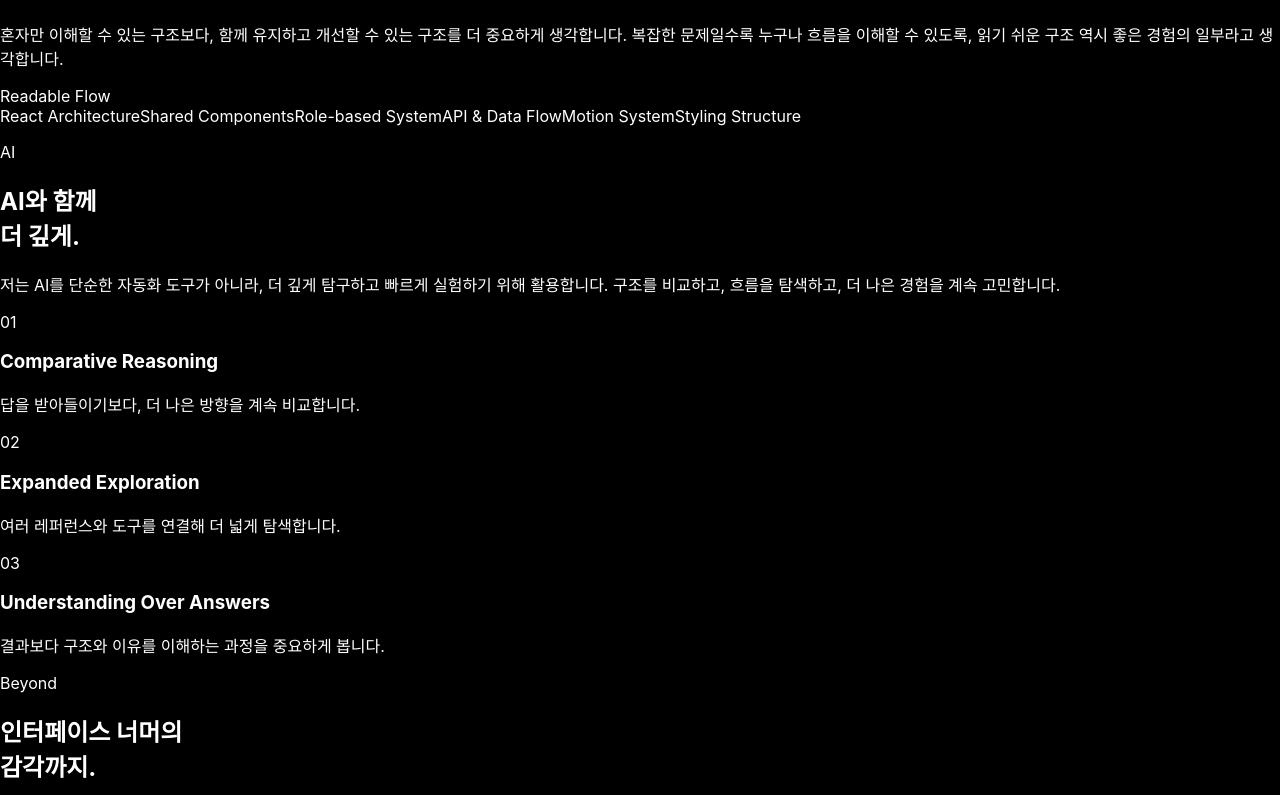
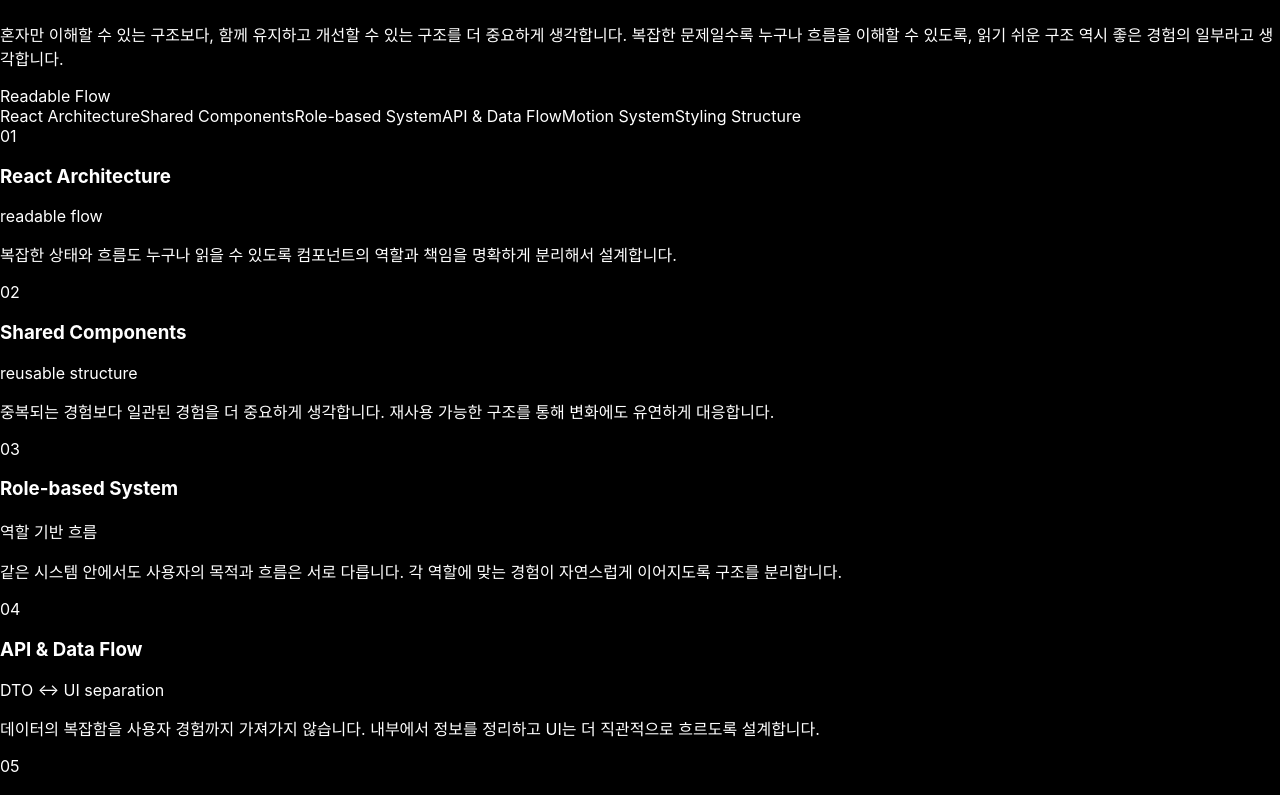
Before and after one commit to bom0320/web-portfolio, a Next.js app: page / in a window 1280 px wide. Shown: the part 9980-10775 px from the top of the page. Built offline with nearby package versions, Linux system fonts and the light colour scheme.

Commit message:
refactor: switch to using data

```diff
--- a/src/components/features/capability/experience/structure/StructureCapabilityBlock.tsx
+++ b/src/components/features/capability/experience/structure/StructureCapabilityBlock.tsx
@@ -1,3 +1,5 @@
+import { STRUCTURE_CAPABILITY_ITEMS } from "@/data/capability/experience";
+
 export default function StructureCapabilityBlock() {
   return (
     <article className="experience-capability-block experience-capability-block--structure">
@@ -26,14 +28,40 @@ export default function StructureCapabilityBlock() {
           <div className="experience-capability-structure-map__line" />
 
           <div className="experience-capability-structure-map__items">
-            <span>React Architecture</span>
-            <span>Shared Components</span>
-            <span>Role-based System</span>
-            <span>API & Data Flow</span>
-            <span>Motion System</span>
-            <span>Styling Structure</span>
+            {STRUCTURE_CAPABILITY_ITEMS.map((item) => (
+              <span key={item.id}>{item.title}</span>
+            ))}
           </div>
         </div>
+      </div>
+
+      <div className="experience-capability-structure-grid">
+        {STRUCTURE_CAPABILITY_ITEMS.map((item) => (
+          <article
+            key={item.id}
+            className="experience-capability-structure-card"
+          >
+            <div className="experience-capability-structure-card__top">
+              <span className="experience-capability-structure-card__index">
+                {item.index}
+              </span>
+
+              <span className="experience-capability-structure-card__line" />
+            </div>
+
+            <h3 className="experience-capability-structure-card__title">
+              {item.title}
+            </h3>
+
+            <p className="experience-capability-structure-card__message">
+              {item.message}
+            </p>
+
+            <p className="experience-capability-structure-card__desc">
+              {item.description}
+            </p>
+          </article>
+        ))}
       </div>
     </article>
   );
--- a/src/data/capability/experience/index.ts
+++ b/src/data/capability/experience/index.ts
@@ -2,3 +2,13 @@ export {
   STRUCTURE_CAPABILITY_ITEMS,
   type StructureCapabilityItem,
 } from "./structureCapabilityItems";
+
+export {
+  AI_CAPABILITY_ITEMS,
+  type AICapabilityItem,
+} from "./aiCapabilityItems";
+
+export {
+  VISUAL_CAPABILITY_ITEMS,
+  type VisualCapabilityItem,
+} from "./visualCapabilityItems";
```
